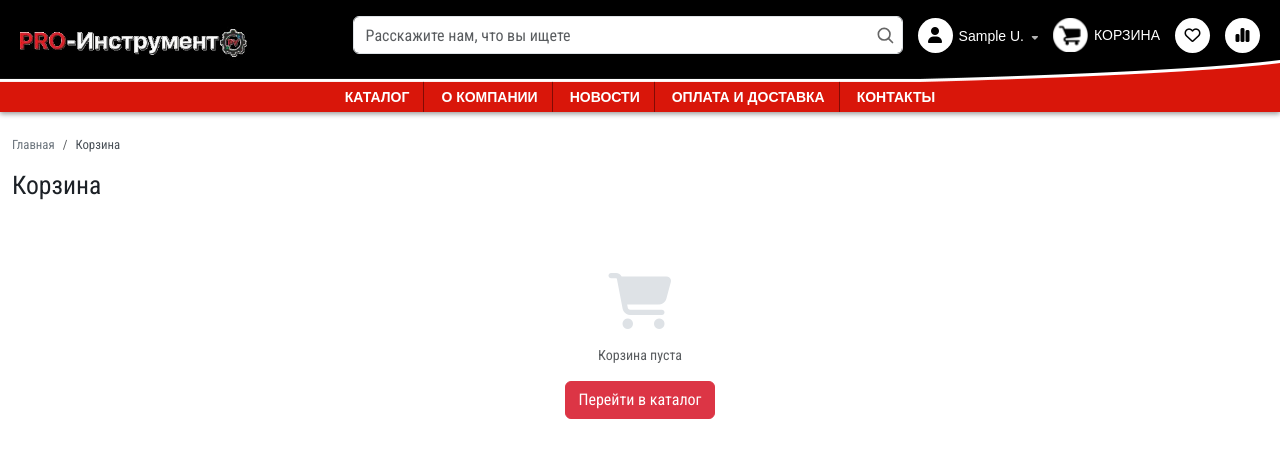
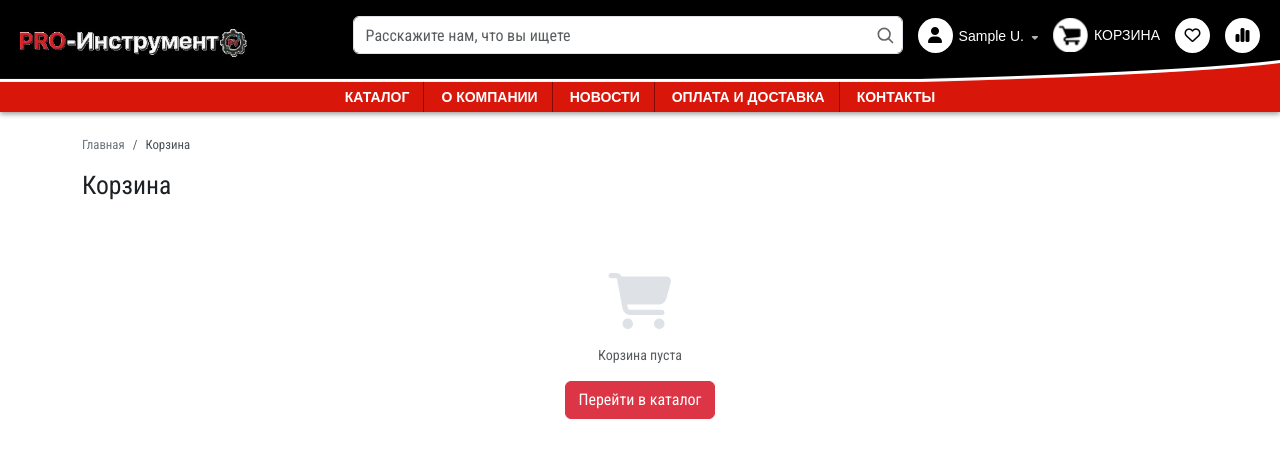
Before and after one commit to ashishelskiy/pro-instrument, a Django app: page /cart/ in a window 1280 px wide. Shown: the top 466 px of the page. Run offline with Django 5.2, Linux system fonts and the light colour scheme; the visitor is signed in with stand-in values (Sample User, id 1); data comes from the database, SQL or seed files in the repository; data that the repository does not hold is empty.

Commit message:
Фикс растягивания: container-fluid → container в main

```diff
--- a/templates/base.html
+++ b/templates/base.html
@@ -1427,7 +1427,7 @@
         {% endif %}
 
         <main>
-            <div class="container-fluid mt-4">
+            <div class="container mt-4">
                 {% block breadcrumb %}
                 <nav aria-label="breadcrumb">
                     <ol class="breadcrumb">
```
